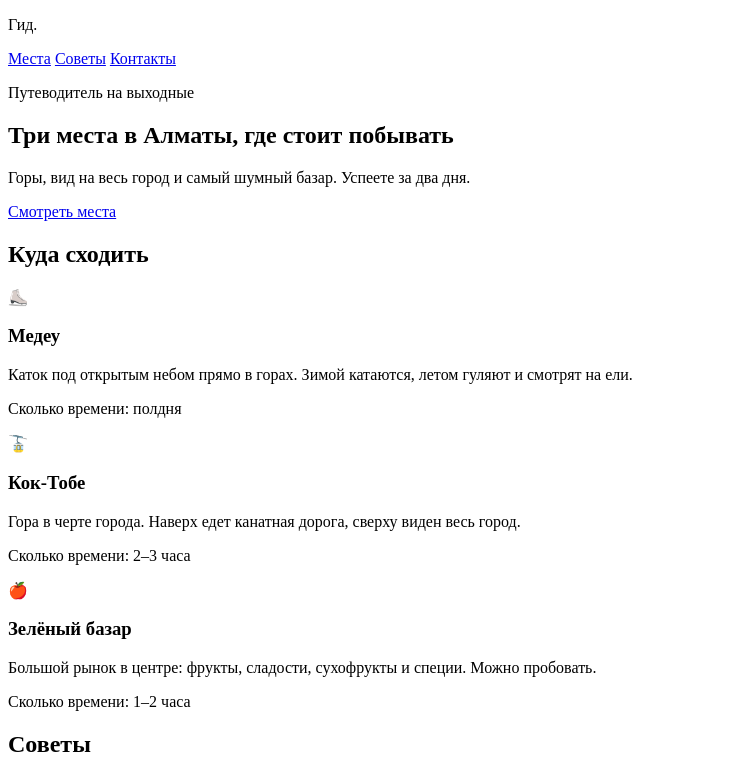
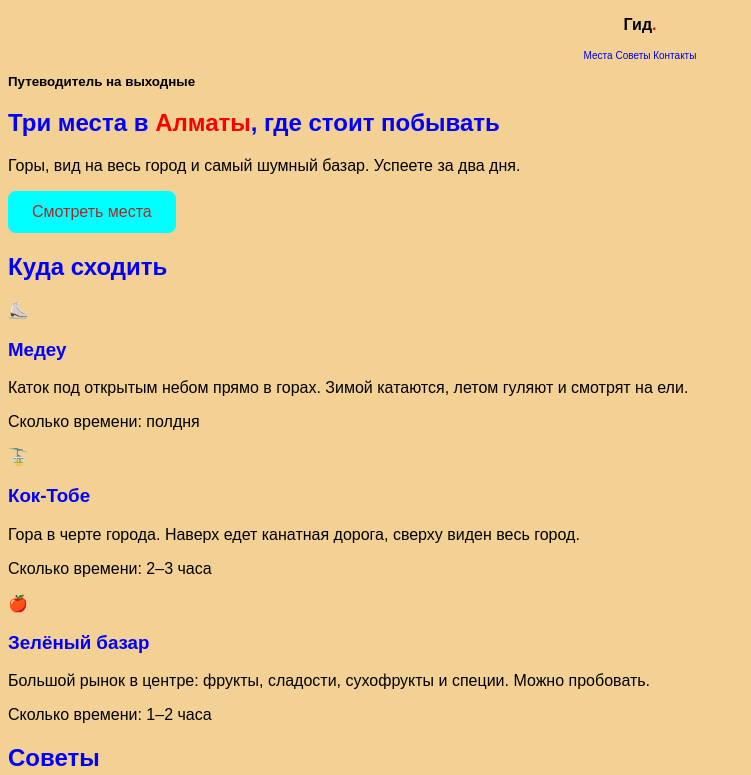
Before and after one commit to Shugayev01/city-gide2, a plain HTML site: page index.html in a window 1280 px wide. Shown: the top 775 px of the page, without its empty margins (0-751 px from the left). Drawn offline with Linux system fonts and the light colour scheme.

Commit message:
добавил стили

```diff
--- a/index.html
+++ b/index.html
@@ -4,7 +4,7 @@
     <meta charset="UTF-8" />
     <meta name="viewport" content="width=device-width, initial-scale=1.0" />
     <title>Гид по Алматы</title>
-    <link rel="stylesheet" href="style.css" />
+    <link rel="stylesheet" href="style..css" />
   </head>
   <body>
     <!-- ===== Шапка ===== -->
--- a/style..css
+++ b/style..css
@@ -0,0 +1,33 @@
+.button {
+    display: inline-block;
+    padding: 12px 24px;
+    border-radius: 8px;
+    background-color: aqua;
+    color:brown
+}
+body {
+    margin: 10;
+    background-color: rgb(243, 209, 148);
+    font-family: Arial, Helvetica, sans-serif;
+}
+h1, h2, h3 {
+    color: blue;
+   }
+.accent {
+    color: red;
+}
+.logo {
+    font-size: medium;
+    font-weight: 700;
+}
+.hero-label {
+    font-size: smaller;
+    font-weight: 900;
+}
+.site-header {
+    text-align: center;
+    font-size: 10px;
+}
+a {
+    text-decoration: none;
+}
```
